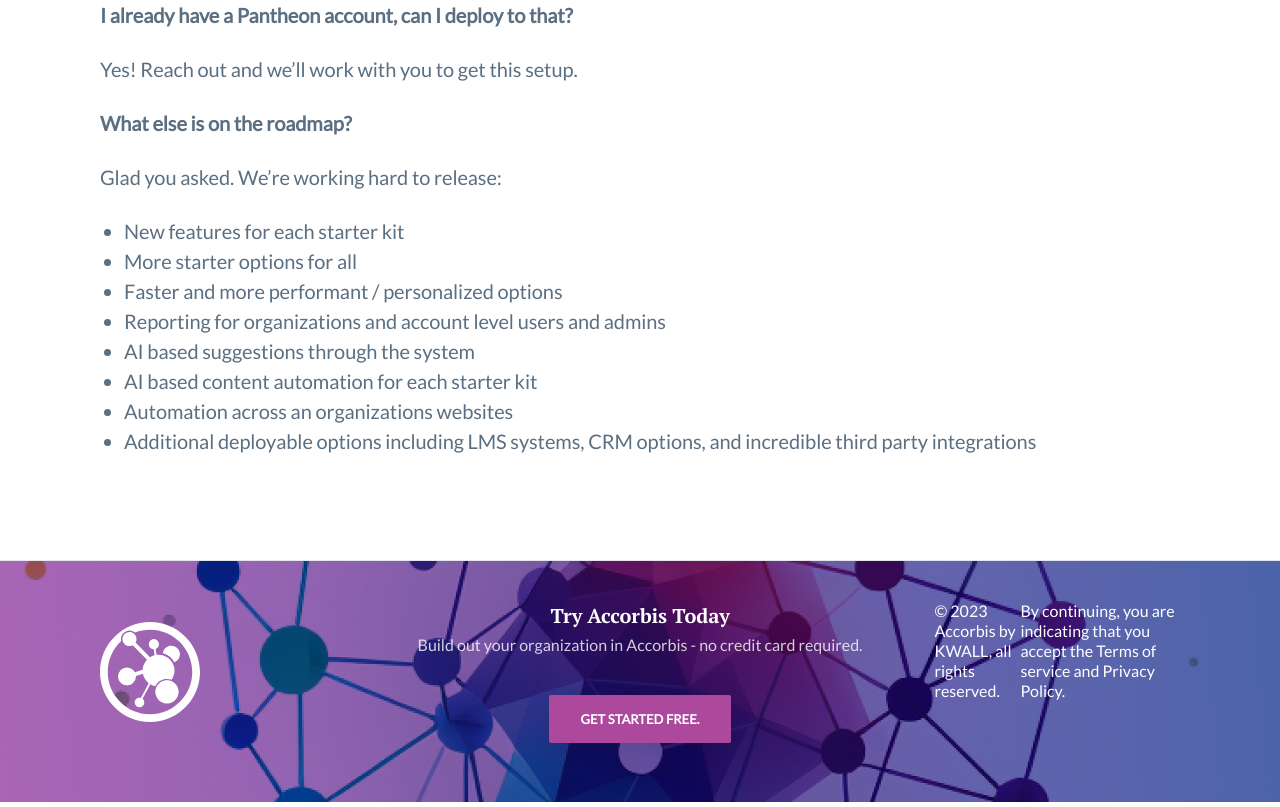
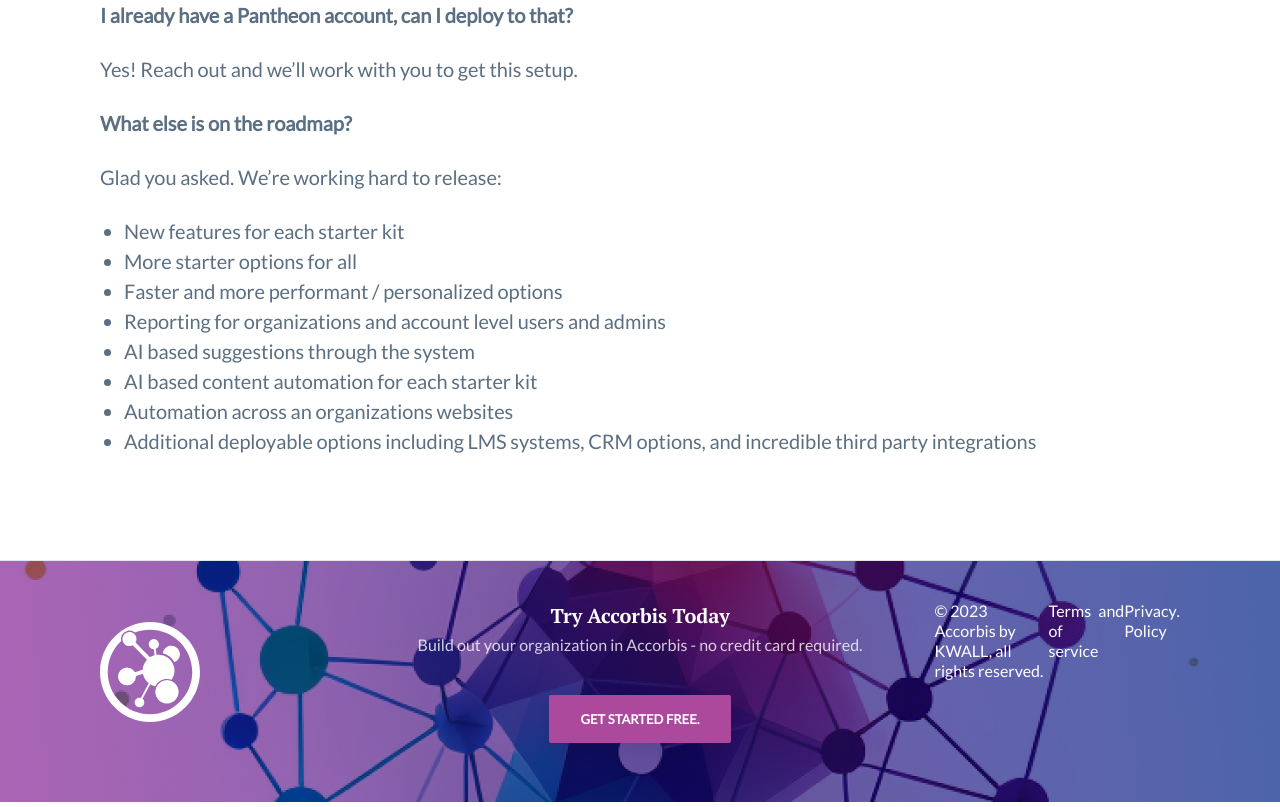
Before and after one commit to kwall-llc/Accorbis-web, a plain HTML site: page index.html in a window 1280 px wide. Shown: the part 4262-5069 px from the top of the page. Drawn offline with nearby package versions, Linux system fonts and the light colour scheme.

Commit message:
Update index.html

```diff
--- a/index.html
+++ b/index.html
@@ -465,7 +465,7 @@
                         </li>
                     </ul> -->
                     <div class="footer-copyright">&copy; 2023 Accorbis by KWALL, all rights reserved.
-                        <p class="MuiTypography-root MuiTypography-body1 css-9l3uo3">By continuing, you are indicating that you accept the <a class="MuiTypography-root MuiTypography-inherit MuiLink-root MuiLink-underlineAlways css-1eeqq69" href="https://docs.google.com/document/d/13TDfx8W7M79Ub6veRsYD-PusZNEXH4jNP5Ff3LUptWY" target="_blank">Terms of service</a> and <a class="MuiTypography-root MuiTypography-inherit MuiLink-root MuiLink-underlineAlways css-1eeqq69" href="https://www.kwallcompany.com/privacy-policy/" target="_blank">Privacy Policy</a>.</p>
+                         <a href="https://docs.google.com/document/d/13TDfx8W7M79Ub6veRsYD-PusZNEXH4jNP5Ff3LUptWY" target="_blank">Terms of service</a> and <a href="https://www.kwallcompany.com/privacy-policy/" target="_blank">Privacy Policy</a>.
                     </div>
                 </div>
             </div>
```
